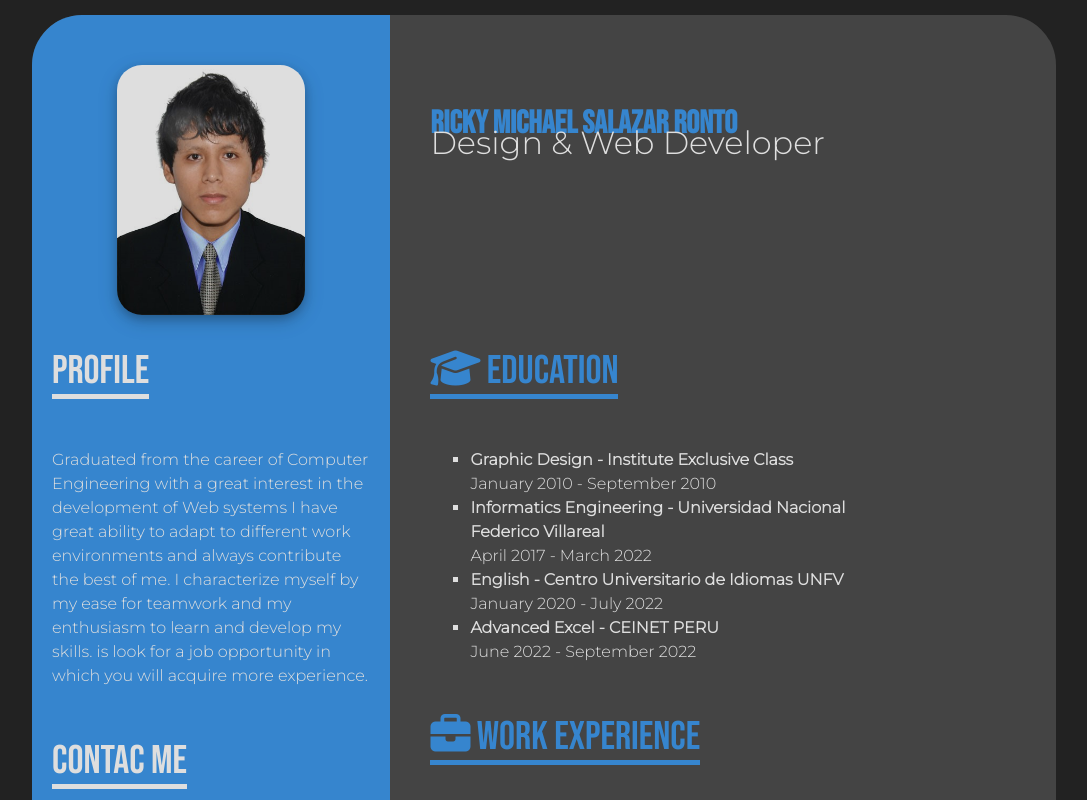
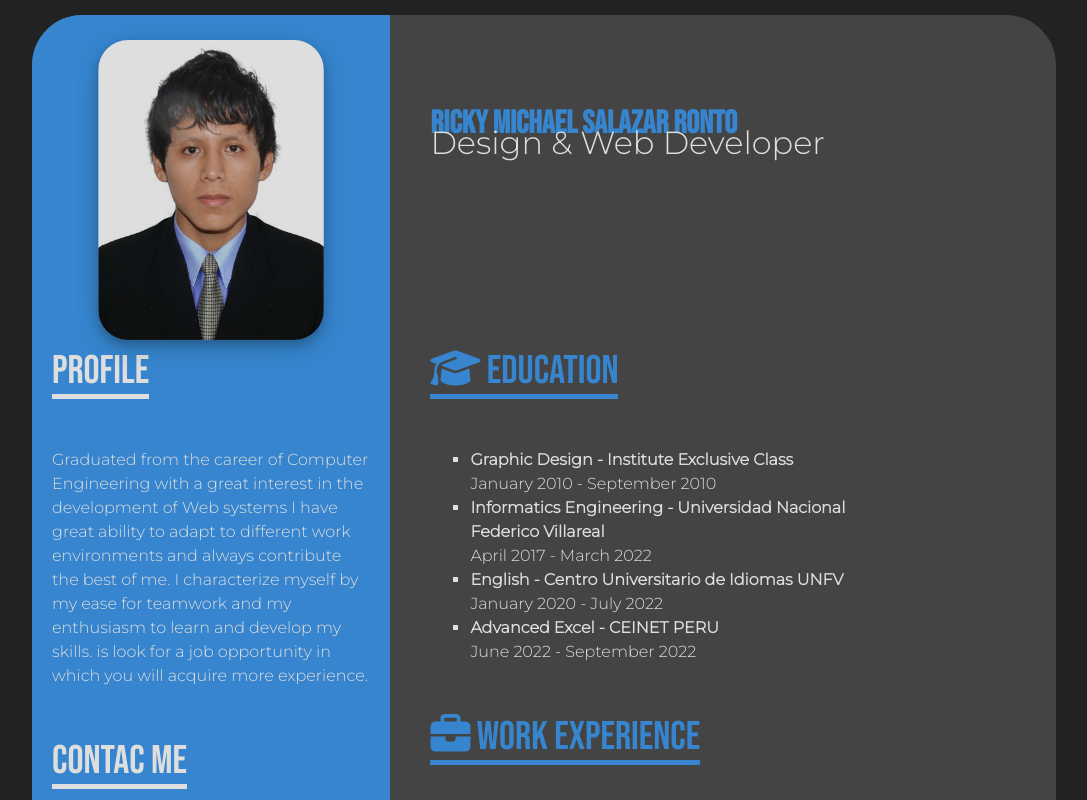
Before and after one commit to RickyMichael/cv, a website built with Parcel: page index.html in a window 1280 px wide. In both pictures the pointer is over the picture 307 px from the left and 190 px from the top of the page. Shown: the top 800 px of the page, without its empty margins (96-1183 px from the left). Built offline with nearby package versions, Linux system fonts and the light colour scheme.

Commit message:
Update main.css

```diff
--- a/css/main.css
+++ b/css/main.css
@@ -161,6 +161,11 @@ textarea {
     border-radius: 25px;
     height: 250px;
     box-shadow: 0 4px 8px 0 rgba(0, 0, 0, 0.2), 0 6px 20px 0 rgba(0, 0, 0, 0.19);
+    transition: all ease-in-out 0.6s;
+   }
+
+   .header-sidebar img:hover{
+    transform: scale(1.2);
    }
 
    .sidebar h2{
```
